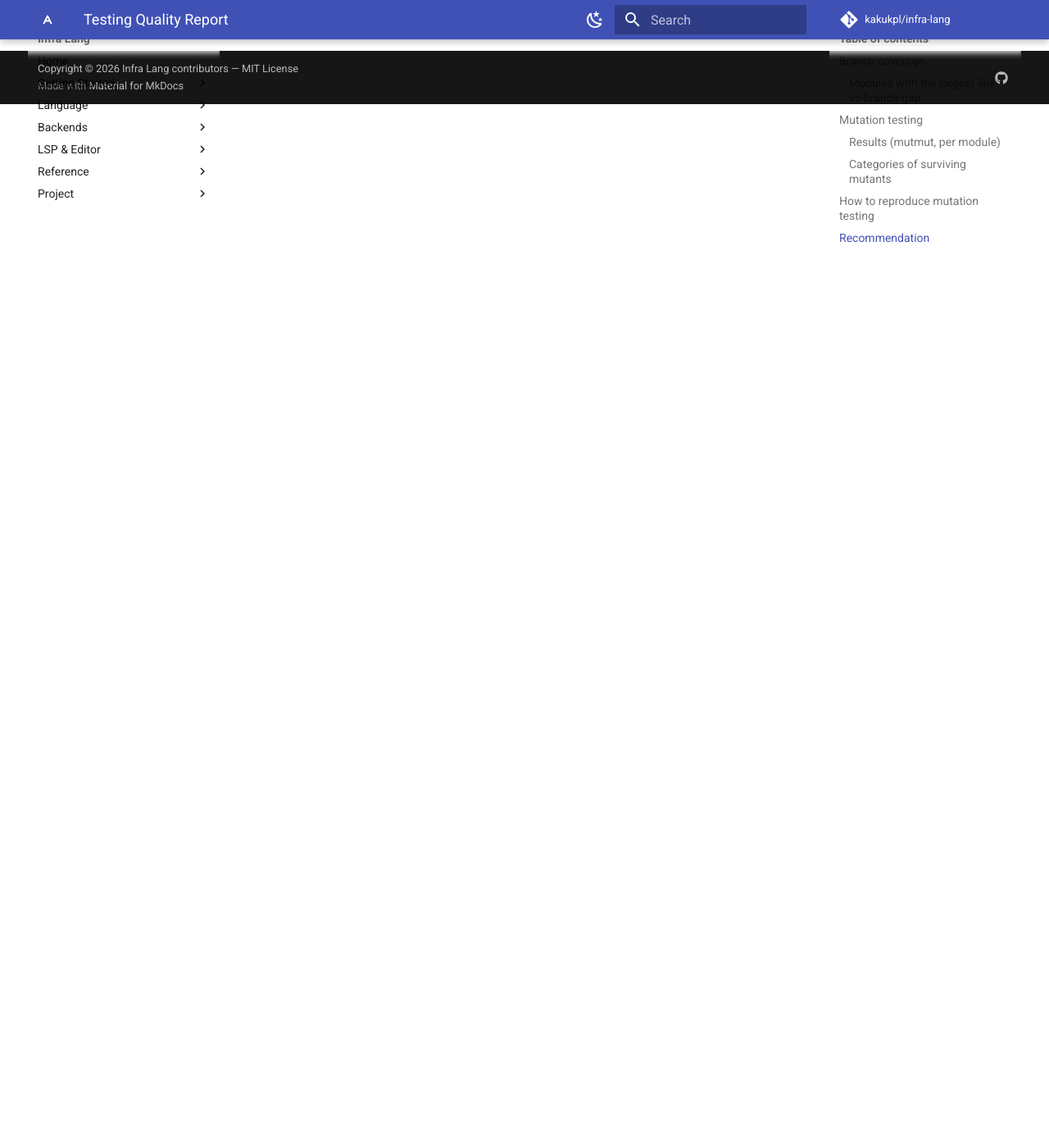
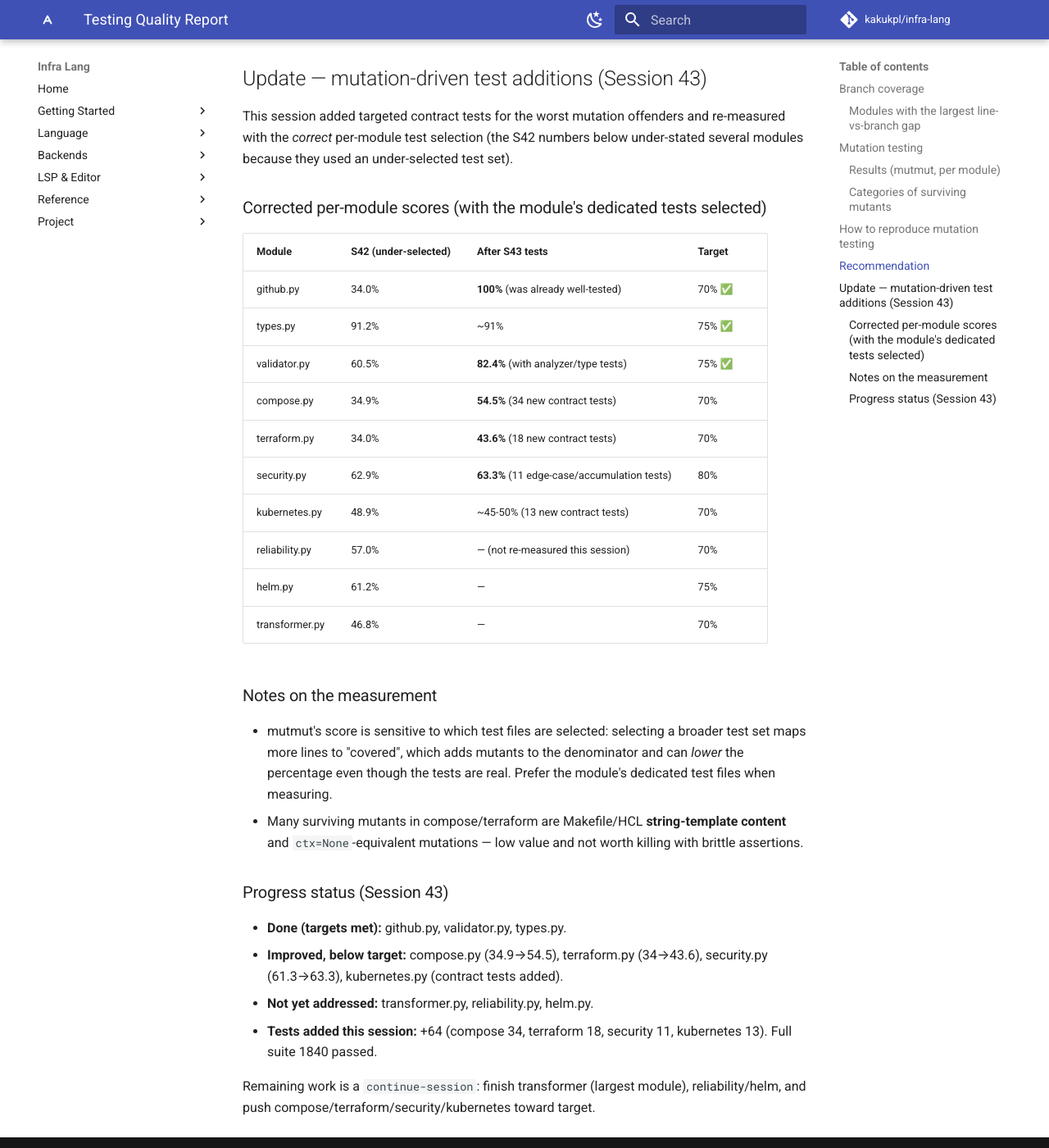
Before and after one commit to TuviDev/infra-lang, an MkDocs documentation site: the page built from docs/testing_quality.md, in a window 1280 px wide and 1400 px high, scrolled down 3256 px. Shown: the whole window at 82% size. Built offline with MkDocs 1.6.1 and Material for MkDocs 9.7.7, drawn with Linux system fonts in a browser that asks for light colours; comment, search, counter and statistics services are not loaded.

Commit message:
docs: record Session 43 mutation-driven test progress in testing_quality.md

```diff
--- a/docs/testing_quality.md
+++ b/docs/testing_quality.md
@@ -113,3 +113,46 @@
 top-gap modules and (b) assert exact backend output for the Compose / GitHub
 Actions emission logic. See the report for the concrete surviving-mutant
 examples above.
+
+## Update — mutation-driven test additions (Session 43)
+
+This session added targeted contract tests for the worst mutation offenders and
+re-measured with the *correct* per-module test selection (the S42 numbers below
+under-stated several modules because they used an under-selected test set).
+
+### Corrected per-module scores (with the module's dedicated tests selected)
+
+| Module | S42 (under-selected) | After S43 tests | Target |
+|--------|----------------------|-----------------|--------|
+| github.py | 34.0% | **100%** (was already well-tested) | 70% ✅ |
+| types.py | 91.2% | ~91% | 75% ✅ |
+| validator.py | 60.5% | **82.4%** (with analyzer/type tests) | 75% ✅ |
+| compose.py | 34.9% | **54.5%** (34 new contract tests) | 70% |
+| terraform.py | 34.0% | **43.6%** (18 new contract tests) | 70% |
+| security.py | 62.9% | **63.3%** (11 edge-case/accumulation tests) | 80% |
+| kubernetes.py | 48.9% | ~45-50% (13 new contract tests) | 70% |
+| reliability.py | 57.0% | — (not re-measured this session) | 70% |
+| helm.py | 61.2% | — | 75% |
+| transformer.py | 46.8% | — | 70% |
+
+### Notes on the measurement
+
+- mutmut's score is sensitive to which test files are selected: selecting a
+  broader test set maps more lines to "covered", which adds mutants to the
+  denominator and can *lower* the percentage even though the tests are real.
+  Prefer the module's dedicated test files when measuring.
+- Many surviving mutants in compose/terraform are Makefile/HCL **string-template
+  content** and `ctx=None`-equivalent mutations — low value and not worth
+  killing with brittle assertions.
+
+### Progress status (Session 43)
+
+- **Done (targets met):** github.py, validator.py, types.py.
+- **Improved, below target:** compose.py (34.9→54.5), terraform.py (34→43.6),
+  security.py (61.3→63.3), kubernetes.py (contract tests added).
+- **Not yet addressed:** transformer.py, reliability.py, helm.py.
+- **Tests added this session:** +64 (compose 34, terraform 18, security 11,
+  kubernetes 13). Full suite 1840 passed.
+
+Remaining work is a `continue-session`: finish transformer (largest module),
+reliability/helm, and push compose/terraform/security/kubernetes toward target.
```
